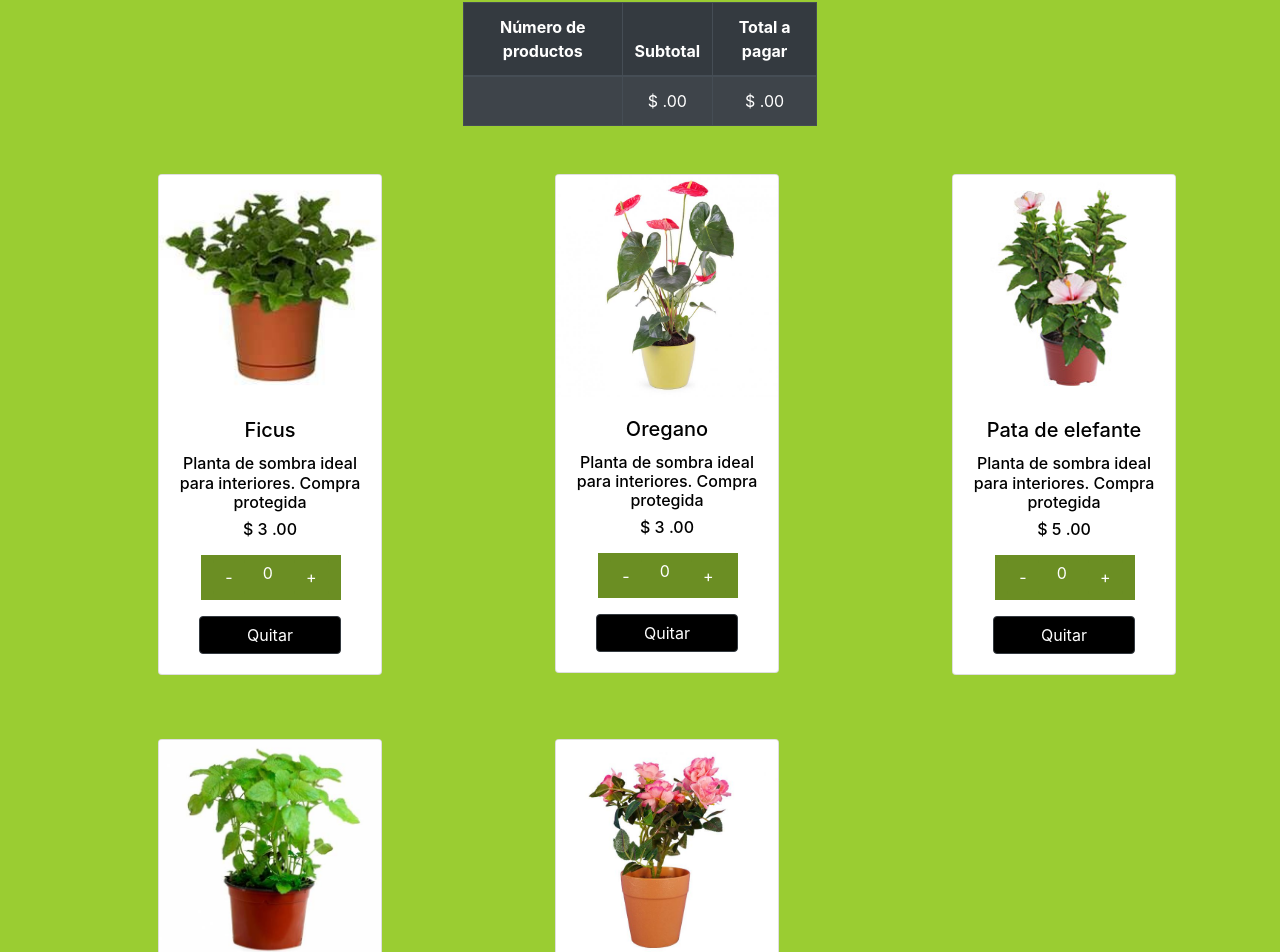
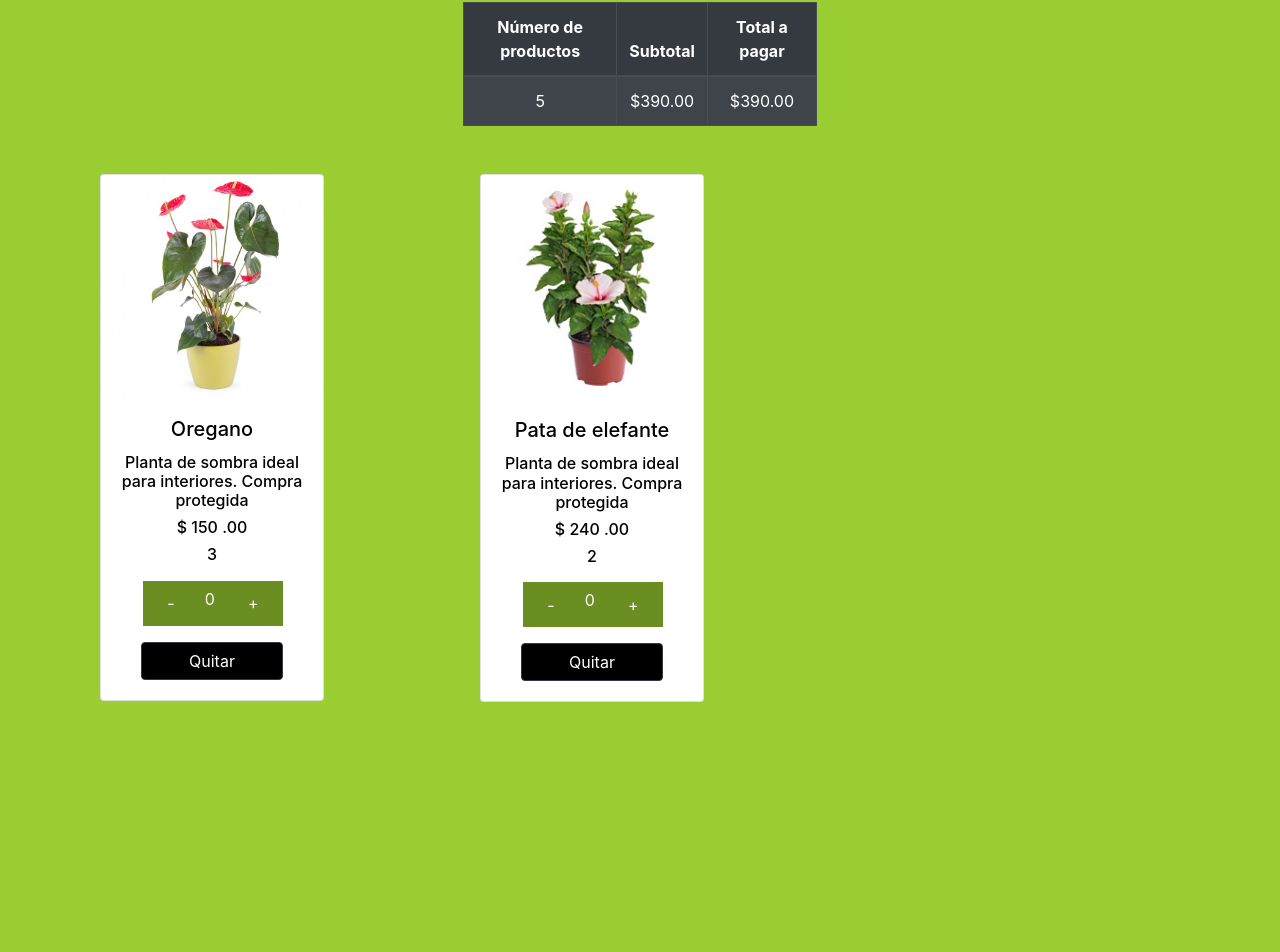
Before and after one commit to CarlaCarrillo/carrito_compras, a React (Create React App) app: page /carrito in a window 1280 px wide. Shown: the part 150-1102 px from the top of the page. After the commit the page ends 884 px from the top, so only its background shows below. Built offline with nearby package versions, Linux system fonts and the light colour scheme; data requests are answered from the project's data file; a web font is replaced by a local one.

Commit message:
arreglando cosas de carrito

```diff
--- a/db.json
+++ b/db.json
@@ -112,64 +112,22 @@
       "quantity": ""
     }
   ],
-  "carritodos": [
-    {
-      "id": 3,
-      "name": "Pata de elefante",
-      "description": "This is item 4",
-      "costo": "5",
-      "imagen": "../Gallery/Planta1.jpg",
-      "quantity": ""
-    },
-    {
-      "id": 5,
-      "name": "Planta de tomate",
-      "description": "This is item 5",
-      "costo": "12",
-      "imagen": "../Gallery/Planta5.jpg",
-      "quantity": ""
-    }
-  ],
   "carrito": [
-    {
-      "id": 1,
-      "name": "Ficus",
-      "description": "Planta de sombra ideal para interiores. Compra protegida",
-      "costo": "3",
-      "imagen": "../Gallery/Planta2.jpg",
-      "quantity": ""
-    },
     {
       "id": 2,
       "name": "Oregano",
       "description": "Planta de sombra ideal para interiores. Compra protegida",
-      "costo": "3",
+      "costo": "50",
       "imagen": "../Gallery/Planta3.jpg",
-      "quantity": ""
+      "quantity": 3
     },
     {
       "id": 3,
       "name": "Pata de elefante",
       "description": "Planta de sombra ideal para interiores. Compra protegida",
-      "costo": "5",
+      "costo": "120",
       "imagen": "../Gallery/Planta1.jpg",
-      "quantity": ""
-    },
-    {
-      "id": 4,
-      "name": "Planta de espinaca",
-      "description": "Planta de sombra ideal para interiores. Compra protegida",
-      "costo": "12",
-      "imagen": "../Gallery/Planta4.jpg",
-      "quantity": ""
-    },
-    {
-      "id": 6,
-      "name": "Planta de espinaca",
-      "description": "Planta de sombra ideal para interiores. Compra protegida",
-      "costo": "12",
-      "imagen": "../Gallery/Planta6.jpg",
-      "quantity": ""
+      "quantity": 2
     }
   ]
 }
--- a/src/components/Lista/Item/Item.jsx
+++ b/src/components/Lista/Item/Item.jsx
@@ -32,33 +32,31 @@ class Item extends Component {
   }
 
   increaseClick() {
-    this.setState({clicked: this.state.clicked + 1});
+    this.setState({ clicked: this.state.clicked + 1 });
   }
 
   decreaseClick() {
-    this.setState({clicked: this.state.clicked - 1});
+    this.setState({ clicked: this.state.clicked - 1 });
   }
 
 
 
   editItem() {
-    this.setState({editing: true});
+    this.setState({ editing: true });
   }
 
   closeModal() {
-    this.setState({editing: false});
+    this.setState({ editing: false });
     this.props.updateList();
   }
 
-  removeItem(){
-      deleteData('carrito',this.props.id).then(this.props.updateList).catch(console.log);
+  removeItem() {
+    deleteData('carrito', this.props.id).then(this.props.updateList).catch(console.log);
   }
 
   render() {
-    const {id, name, description, costo,imagen,quantity} = this.props;
+    const { id, name, description, costo, imagen, quantity } = this.props;
     return (
-
-      <Row id='cartas'>
       <Col sm={4} md={4}>
         <Container style={{ marginTop: '2rem', marginBottom: '2rem' }}>
           <Card id="carta" style={{ width: '14rem' }}>
@@ -67,24 +65,21 @@ class Item extends Component {
               <Card.Title><h4>{name}</h4></Card.Title>
               <Card.Text>
                 <h6>{description}</h6>
-          <h2>$ {costo} .00</h2>
+                <h2>$ {costo * quantity} .00</h2>
                 <h2> {quantity} </h2>
               </Card.Text>
 
               <p className='botonCantidad' >
-        <Button  id='botonCantidadmas' variant="dark" onClick={this.decreaseClick}>-</Button>
+                <Button id='botonCantidadmas' variant="dark" onClick={this.decreaseClick}>-</Button>
                 {this.state.clicked}
-        <Button  id='botonCantidadmenos' variant="dark" onClick={this.increaseClick}>+</Button>
-        </p><p/>
+                <Button id='botonCantidadmenos' variant="dark" onClick={this.increaseClick}>+</Button>
+              </p><p />
 
               <Button id='botonRemove' variant="dark" onClick={this.removeItem}>Quitar</Button>
             </Card.Body>
           </Card>
         </Container>
       </Col>
-        </Row>
-
-
     );
   }
 }
--- a/src/components/Lista/List.jsx
+++ b/src/components/Lista/List.jsx
@@ -1,17 +1,15 @@
-import React, {Component} from 'react';
-import {getData} from '../utils/api';
+import React, { Component } from 'react';
+import { getData } from '../utils/api';
 import Itemcart from './Item/Item';
-import Col from 'react-bootstrap/Col';
-
-import Button from 'react-bootstrap/Button';
 import PagoTotal from './PagoTotal/PagoTotal';
+import Row from 'react-bootstrap/Row';
+import Container from 'react-bootstrap/Container';
 
 class List extends Component {
     constructor(props) {
         super(props);
         this.state = {
-            carrito:[],
-
+            carrito: [],
         }
         this.updateList = this.updateList.bind(this);
         this.closeModal = this.closeModal.bind(this);
@@ -22,35 +20,37 @@ class List extends Component {
     }
 
     updateList() {
-       getData('carrito').then((carrito) => this.setState({carrito}));
+        getData('carrito').then((carrito) => this.setState({ carrito }));
     }
 
     closeModal() {
-        this.setState({creating:false});
+        this.setState({ creating: false });
         this.updateList();
     }
 
-    renderCarrito(){
-        return this.state.carrito.map((itemcart,i) => (
+    renderCarrito() {
+        return this.state.carrito.map((itemcart, i) => (
             <Itemcart
                 key={`itemcart-${i}`}
                 updateList={this.updateList}
                 {...itemcart}
             />
-    ));
+        ))
     }
+
     render() {
         return (
             <>
-
                 <div className="List" >
                     <h1 style={{ color: 'black', textAlign: 'center' }}>
                         Carrito de compras: ¡Bienvenido!
-                    </h1><p/>
-                <row>
-                    <PagoTotal/>{this.renderCarrito()}
-                </row>
-
+                    </h1><p />
+                    <PagoTotal carrito={this.state.carrito}/>
+                    <Container>
+                        <Row>
+                            {this.renderCarrito()}
+                        </Row>
+                    </Container>
                 </div>
 
             </>
--- a/src/components/Lista/PagoTotal/PagoTotal.jsx
+++ b/src/components/Lista/PagoTotal/PagoTotal.jsx
@@ -1,13 +1,4 @@
 import React, { Component } from 'react';
-
-// Components
-//import UpdateItem from '../UpdateItem/UpdateItem';
-import { deleteData } from '../../utils/api'
-import Button from 'react-bootstrap/Button';
-
-import Col from 'react-bootstrap/Col';
-import Card from 'react-bootstrap/Card';
-import Row from 'react-bootstrap/Row';
 import Container from 'react-bootstrap/Container';
 import Table from 'react-bootstrap/Table';
 
@@ -17,7 +8,6 @@ class PagoTotal extends Component {
   constructor(props) {
     super(props);
     this.state = {
-      carrito: [],
       clicked: 0,
       total: 0,
       sum: 0,
@@ -25,16 +15,20 @@ class PagoTotal extends Component {
     }
   }
 
-  Products(array) {
-    var total = 0
-    array.forEach(product => total += product.order)
-    this.setState({total: total})
+  componentDidUpdate(prevProps) {
+    let total = 0;
+    let sum = 0;
+    if (this.props.carrito !== prevProps.carrito) {
+      this.props.carrito.forEach(product => total += product.quantity)
+      this.props.carrito.forEach(product => sum += product.quantity * product.costo)
+      this.setState({
+        total,
+        sum
+      })
     }
-  sumTotal(array) {
-    var sum = 0
-    array.forEach(product => sum += product.total)
-    this.setState({sum: sum})
+    console.log(total)
   }
+
 
   render() {
     return (
@@ -49,9 +43,9 @@ class PagoTotal extends Component {
           </thead>
           <tbody >
             <tr>
-                <td></td>
-                <td>${this.sumTotal} .00</td>
-                <td>${this.sumTotal} .00</td>
+              <td>{this.state.total}</td>
+              <td>${this.state.sum}.00</td>
+              <td>${this.state.sum}.00</td>
             </tr>
           </tbody>
         </Table>
--- a/src/components/ShopCar/ShopCar.jsx
+++ b/src/components/ShopCar/ShopCar.jsx
@@ -3,10 +3,6 @@ import { getData } from '../utils/api';
 import Cart from '../TiendaPlantas/Cart/Cart'
 import Row from 'react-bootstrap/Row';
 import Container from 'react-bootstrap/Container';
-import { deleteData } from '../utils/api'
-import Button from 'react-bootstrap/Button';
-
-
 
 class ShopCar extends React.Component {
     constructor(props) {
@@ -29,7 +25,6 @@ class ShopCar extends React.Component {
 
     render() {
         return (
-            <div>
             <Container style={{ marginTop: '2rem', marginBottom: '2rem' }}>
                 <h1 style={{ color: 'black', textAlign: 'center' }}>
                     Carrito de compras
@@ -38,7 +33,6 @@ class ShopCar extends React.Component {
                     {this.state.carrito.map(plantaCarrito => <Cart plantas={plantaCarrito} isViewingCart={true} />)}
                 </Row>
             </Container>
-            </div>
         )
 
     }
--- a/src/components/TiendaPlantas/Cart/Cart.jsx
+++ b/src/components/TiendaPlantas/Cart/Cart.jsx
@@ -1,28 +1,45 @@
 import React from 'react';
-import { postData } from '../../../components/utils/api'
+import {
+    postData,
+    getData,
+    patchData } from '../../../components/utils/api'
 import Col from 'react-bootstrap/Col';
 import Button from 'react-bootstrap/Button';
 import Card from 'react-bootstrap/Card';
 import 'react-toastify/dist/ReactToastify.css';
 
-
-
 class Cart extends React.Component {
     constructor(props) {
         super(props);
         this.state = {
-            carrito : [],
+            carrito: [],
             clicked: 0,
         }
         this.limpiarCarrito = this.limpiarCarrito.bind(this);
+        this.create = this.create.bind(this);
+        this.addNewItemToCart = this.addNewItemToCart.bind(this);
     };
 
+    addNewItemToCart(data) {
+        postData('carrito', data.plantas).then(() => this.props.guardada(data.plantas)).catch((error) => console.log(error));
+    }
+
+    addItemQtyToCart(data) {
+        console.log(data)
+        patchData('carrito', data.id, data).then(() => this.props.guardada(data)).catch((error) => console.log(error));
+    }
 
     create(data) {
-        this.props.guardada(data.plantas);
-        postData('carrito', data.plantas).then("this.props.hide").catch(this.showError);
+        getData(`carrito/${data.plantas.id}`).then(function (response) {
+            if (!Array.isArray(response)) {
+                response.quantity++;
+                this.addItemQtyToCart(response)
+            } else {
+                data.plantas.quantity = 1;
+                this.addNewItemToCart(data)
             }
-
+        }.bind(this))
+    }
     limpiarCarrito = (id) => {
         console.log(this.state);
         const newState = this.state;
```
Lines whose indentation alone changed are shown as unchanged.
